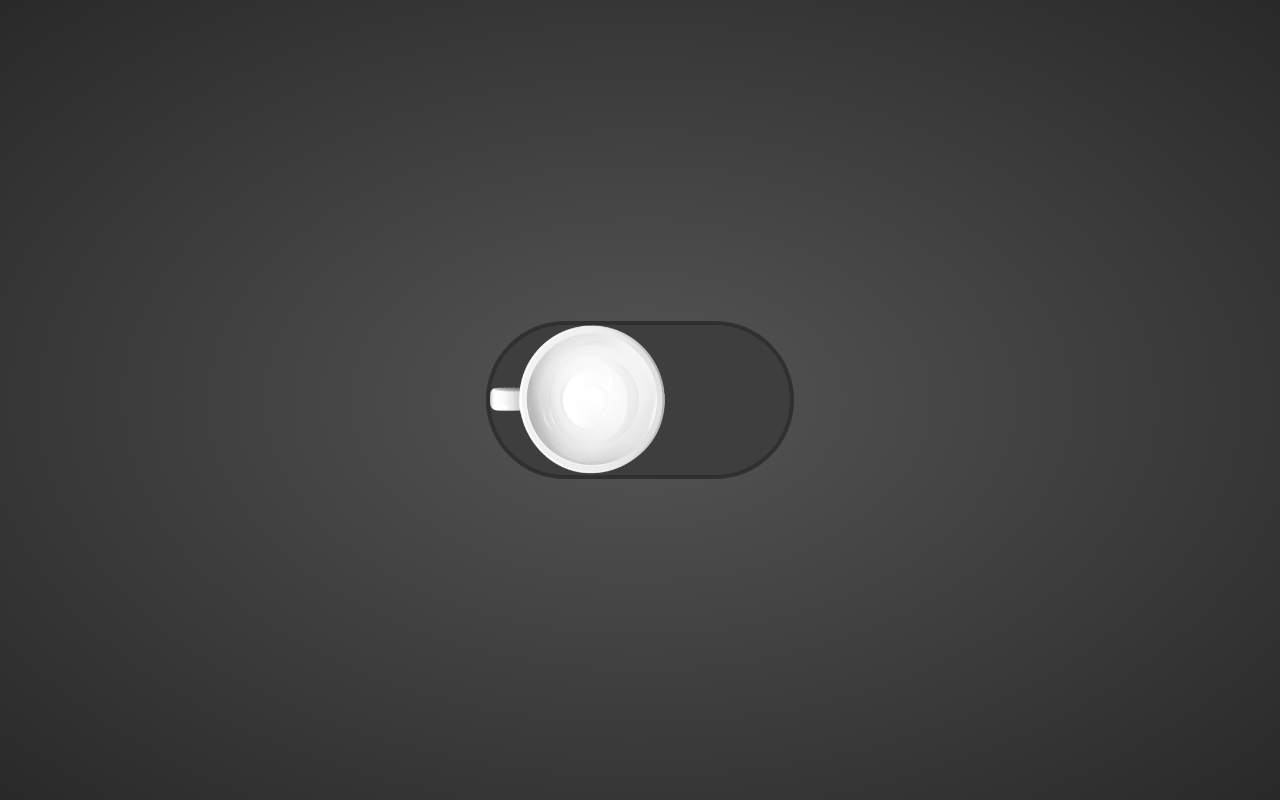
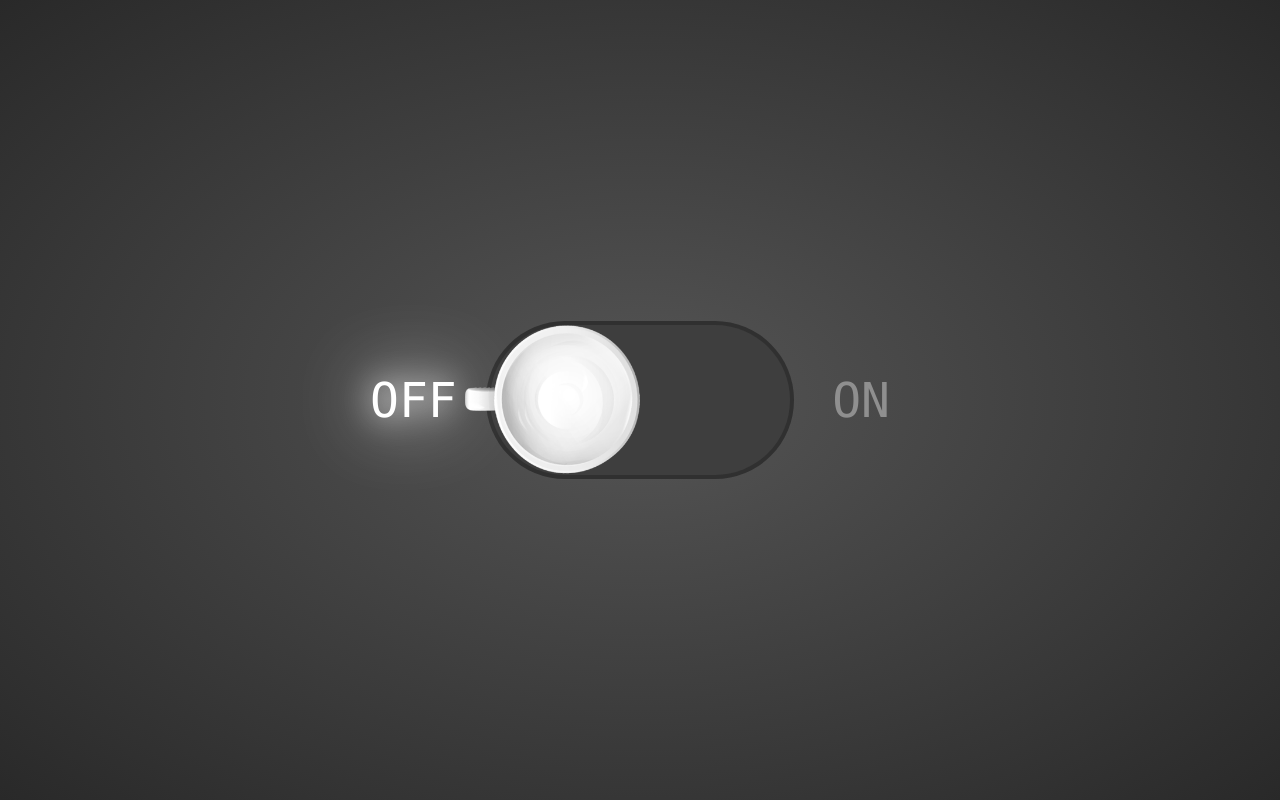
Before and after one commit to Linh777GKOG/Custom_Chechbox_Design, a plain HTML site: page index.html in a window 1280 px wide. Drawn offline with Linux system fonts and the light colour scheme.

Commit message:
push code

```diff
--- a/index.html
+++ b/index.html
@@ -13,6 +13,8 @@
       <span></span>
       <!-- The <label> HTML element represents caption for an item in a user
         interface => làm cho thao tác nhập trở nên dễ dàng hơn. -->
+        <text>OFF</text>
+        <text>ON</text>
     </label>
     </form>
   </body>
--- a/style.css
+++ b/style.css
@@ -39,4 +39,40 @@ label span {
   background-repeat: no-repeat;
   transition: 1.5s;
   transform: rotate(-180deg);
+  transform-origin: 75px;
 }
+
+label input:checked ~ span {
+  left: 150px;
+  background: url(Coffee_02.png);
+  background-size: auto 150px;
+  background-repeat: no-repeat;
+  transform: rotate(360deg);
+}
+
+label text {
+  position: absolute;
+  left: -120px;
+  font-family: consolas;
+  color: #fff;
+  font-size: 3em;
+  filter: drop-shadow(0 0 15px #fff) drop-shadow(0 0 35px #fff);
+  transition: 1.5s;
+}
+
+label input:checked ~ text {
+  color: #8f8f8f;
+  filter: none;
+}
+label text:last-child {
+  position: absolute;
+  left: initial;
+  right: -100px;
+  color: #8f8f8f;
+  filter: none;
+}
+
+label input:checked ~ text:last-child {
+  color: #fff;
+  filter: drop-shadow(0 0 15px #fff) drop-shadow(0 0 35px #fff);
+}
```
